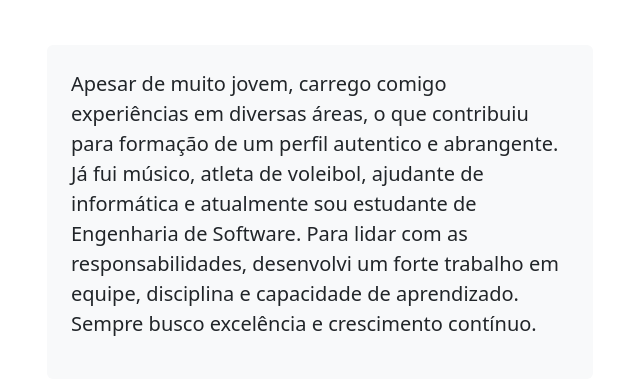
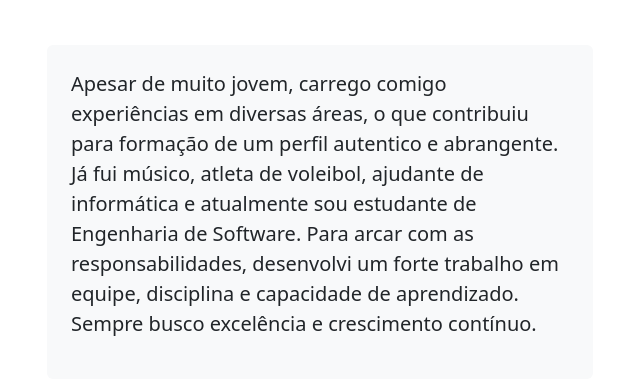
Before and after one commit to DevCilas/PorftifolioBoostrapPuro, a plain HTML site: page index.html in a window 1280 px wide. Shown: the part 556-945 px from the top of the page, 35-675 px from the left. Drawn offline with nearby package versions, Linux system fonts and the light colour scheme.

Commit message:
Fix - About

```diff
--- a/index.html
+++ b/index.html
@@ -103,7 +103,7 @@
                 áreas, o que contribuiu para formação de um perfil autentico e
                 abrangente. Já fui músico, atleta de voleibol, ajudante de
                 informática e atualmente sou estudante de Engenharia de
-                Software. Para lidar com as responsabilidades, desenvolvi um
+                Software. Para arcar com as responsabilidades, desenvolvi um
                 forte trabalho em equipe, disciplina e capacidade de
                 aprendizado. Sempre busco excelência e crescimento contínuo.
               </p>
```
